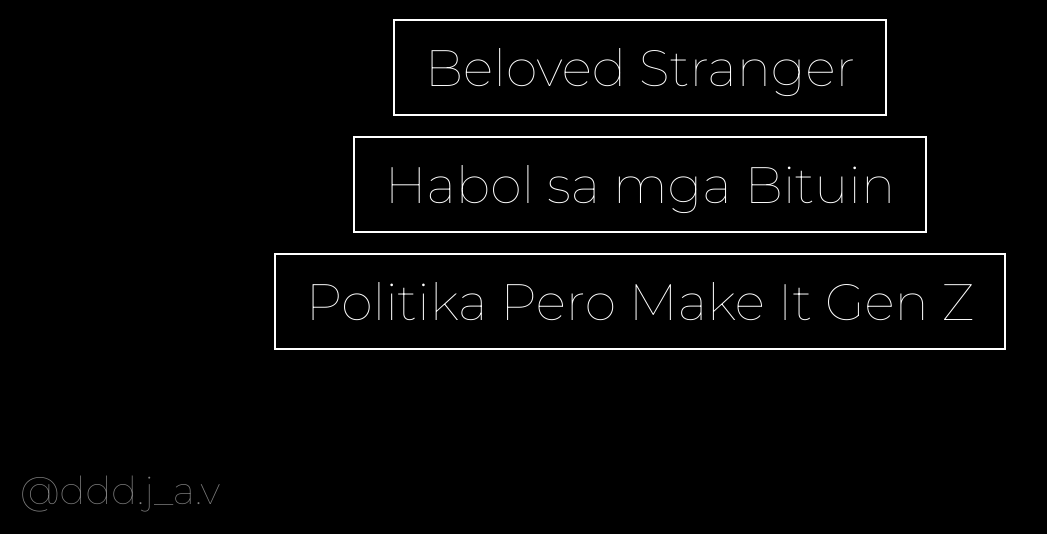
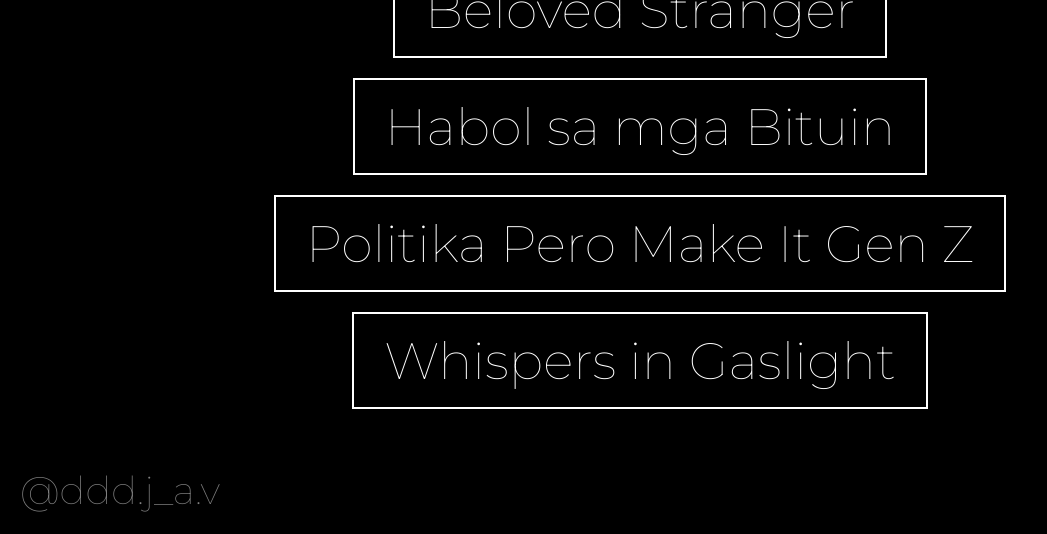
Before and after one commit to JzieJzie/Blooming-Silence, a plain HTML site: page index.html in a window 1280 px wide. Shown: the part 266-800 px from the top of the page, without its empty margins (0-1047 px from the left). Drawn offline with Linux system fonts and the light colour scheme.

Commit message:
Update index.html

```diff
--- a/index.html
+++ b/index.html
@@ -20,6 +20,7 @@
         <button class="poem-button" onclick="goToPoem('beloved-stranger.html')">Beloved Stranger</button>
         <button class="poem-button" onclick="goToPoem('habol-sa-mga-bituin.html')">Habol sa mga Bituin</button>
         <button class="poem-button" onclick="location.href='politika-pero-make-it-gen-z.html'">Politika Pero Make It Gen Z</button>
+        <button class="poem-button" onclick="location.href='whisphers-in-gaslight.html'">Whispers in Gaslight</button>
     </div>
     <div class="credit">@ddd.j_a.v</div>
 </body>
```
